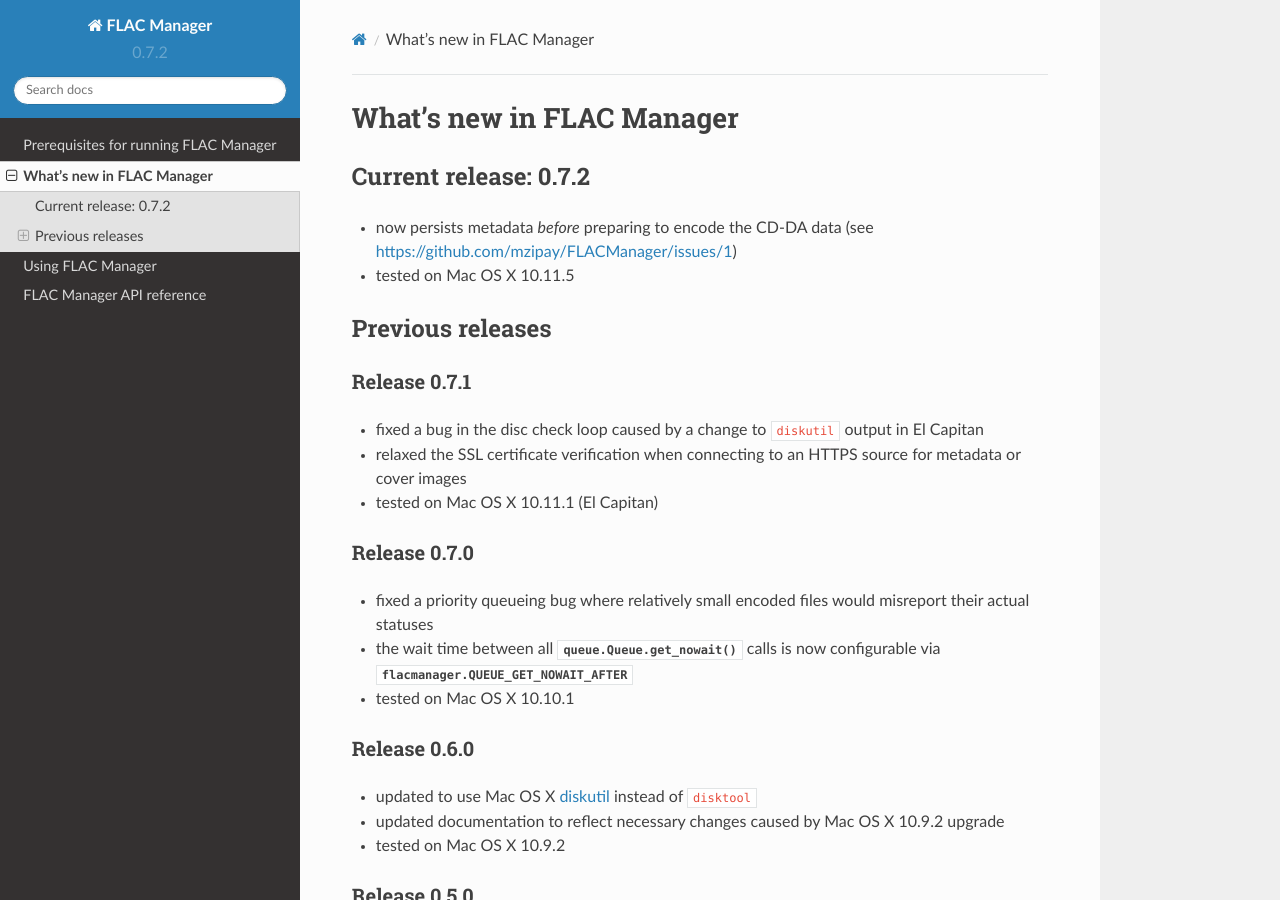
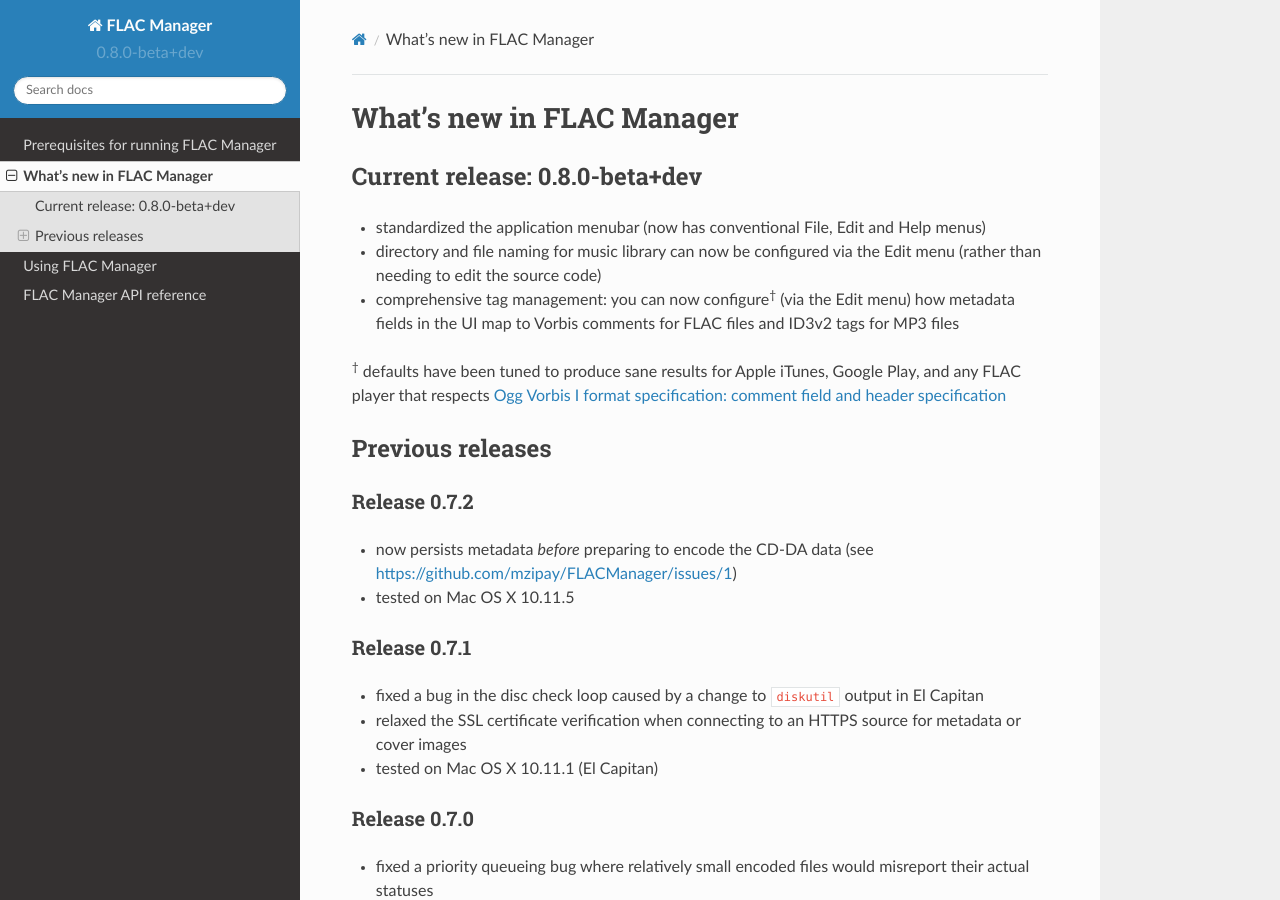
Before and after one commit to mzipay/FLACManager, a Sphinx documentation site: the page built from doc/source/whats-new.rst, in a window 1280 px wide and 900 px high. Built offline with Sphinx 7.4.7 and the Read the Docs theme 2.0.0, drawn with Linux system fonts in a browser that asks for light colours.

Commit message:
bump version to 0.8.0-beta+dev to begin work on improved organization and tagging

```diff
--- a/doc/source/conf.py
+++ b/doc/source/conf.py
@@ -58,9 +58,9 @@ copyright = '2013 - 2016, Matthew Zipay'
 # built documents.
 #
 # The short X.Y version.
-version = '0.7.2'
+version = '0.8.0-beta+dev'
 # The full version, including alpha/beta/rc tags.
-release = '0.7.2'
+release = '0.8.0-beta+dev'
 
 # The language for content autogenerated by Sphinx. Refer to documentation
 # for a list of supported languages.
--- a/doc/source/whats-new.rst
+++ b/doc/source/whats-new.rst
@@ -4,12 +4,27 @@ What's new in FLAC Manager
 
 Current release: |release|
 ==========================
+* standardized the application menubar
+  (now has conventional File, Edit and Help menus)
+* directory and file naming for music library can now be configured via the
+  Edit menu (rather than needing to edit the source code)
+* comprehensive tag management: you can now configure\ :sup:`†` (via the Edit menu)
+  how metadata fields in the UI map to Vorbis comments for FLAC files and ID3v2
+  tags for MP3 files
+
+:sup:`†` defaults have been tuned to produce sane results for Apple iTunes,
+Google Play, and any FLAC player that respects
+`Ogg Vorbis I format specification: comment field and header specification
+<https://xiph.org/vorbis/doc/v-comment.html>`_
+
+Previous releases
+=================
+
+Release 0.7.2
+-------------
 * now persists metadata *before* preparing to encode the CD-DA data
   (see https://github.com/mzipay/FLACManager/issues/1)
 * tested on Mac OS X 10.11.5
-
-Previous releases
-=================
 
 Release 0.7.1
 -------------
```
Also changed, not shown: flacmanager.py (+31 -1 lines).
